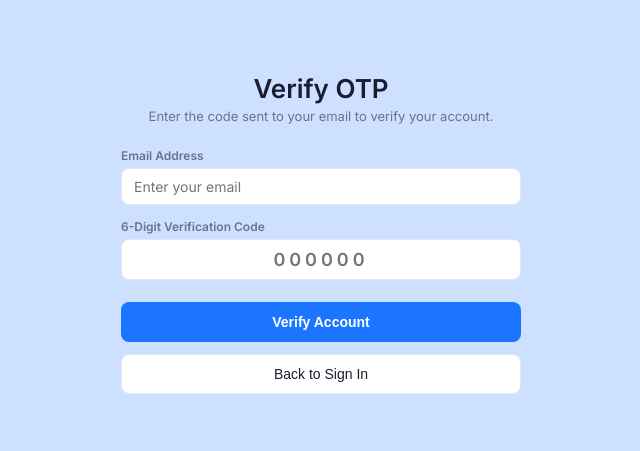
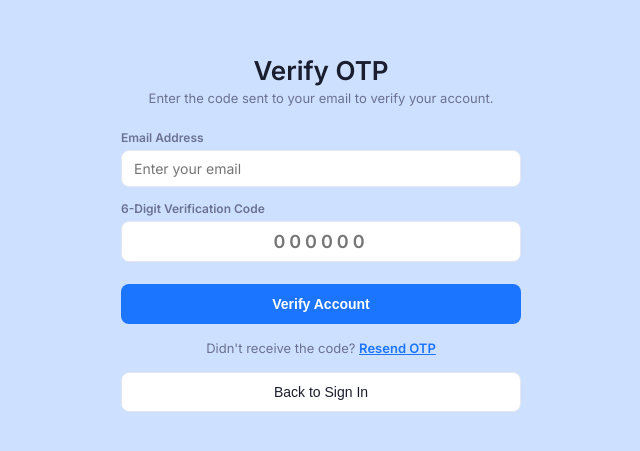
Before and after one commit to RaparthiSrikar/LMS_project, a React (Vite) app in the folder frontend/: page /verify-otp in a window 1280 px wide. Shown: the part 167-618 px from the top of the page, without its empty margins (319-959 px from the left). Built offline with nearby package versions, Linux system fonts and the light colour scheme; no server answers.

Commit message:
Add Resend OTP button with cooldown on OtpVerify page

```diff
--- a/frontend/src/pages/OtpVerify.jsx
+++ b/frontend/src/pages/OtpVerify.jsx
@@ -1,4 +1,4 @@
-import { useState } from "react";
+import { useState, useEffect } from "react";
 import { useNavigate, useLocation } from "react-router-dom";
 import client from "../api/client";
 import { useAuth } from "../context/AuthContext";
@@ -11,6 +11,34 @@ export default function OtpVerify() {
   const [code, setCode] = useState("");
   const [error, setError] = useState("");
   const [success, setSuccess] = useState("");
+  const [cooldown, setCooldown] = useState(0);
+
+  useEffect(() => {
+    let timer;
+    if (cooldown > 0) {
+      timer = setTimeout(() => setCooldown(cooldown - 1), 1000);
+    }
+    return () => clearTimeout(timer);
+  }, [cooldown]);
+
+  const handleResend = async () => {
+    if (!email) {
+      setError("Please enter your email address first.");
+      return;
+    }
+    setError("");
+    setSuccess("");
+    try {
+      await client.post("/auth/otp/send/", {
+        email,
+        purpose: "email_verification",
+      });
+      setSuccess("Verification code resent successfully!");
+      setCooldown(30); // 30-second cooldown
+    } catch (e) {
+      setError(e.response?.data?.detail || "Failed to resend OTP. Please try again.");
+    }
+  };
 
   const handleSubmit = async (e) => {
     e.preventDefault();
@@ -79,7 +107,29 @@ export default function OtpVerify() {
           </button>
         </form>
 
-        <button className="btn-outline-login" onClick={() => navigate("/login")} style={{ marginTop: 12 }}>
+        <div style={{ marginTop: 16, textAlign: "center", fontSize: 13, color: "var(--text-muted)" }}>
+          Didn't receive the code?{" "}
+          <button
+            type="button"
+            onClick={handleResend}
+            disabled={cooldown > 0}
+            style={{
+              background: "none",
+              border: "none",
+              color: cooldown > 0 ? "#8c8c8c" : "#1b75ff",
+              cursor: cooldown > 0 ? "not-allowed" : "pointer",
+              fontWeight: 600,
+              padding: 0,
+              fontFamily: "inherit",
+              fontSize: "inherit",
+              textDecoration: cooldown > 0 ? "none" : "underline",
+            }}
+          >
+            {cooldown > 0 ? `Resend in ${cooldown}s` : "Resend OTP"}
+          </button>
+        </div>
+
+        <button className="btn-outline-login" onClick={() => navigate("/login")} style={{ marginTop: 16 }}>
           Back to Sign In
         </button>
       </div>
```
